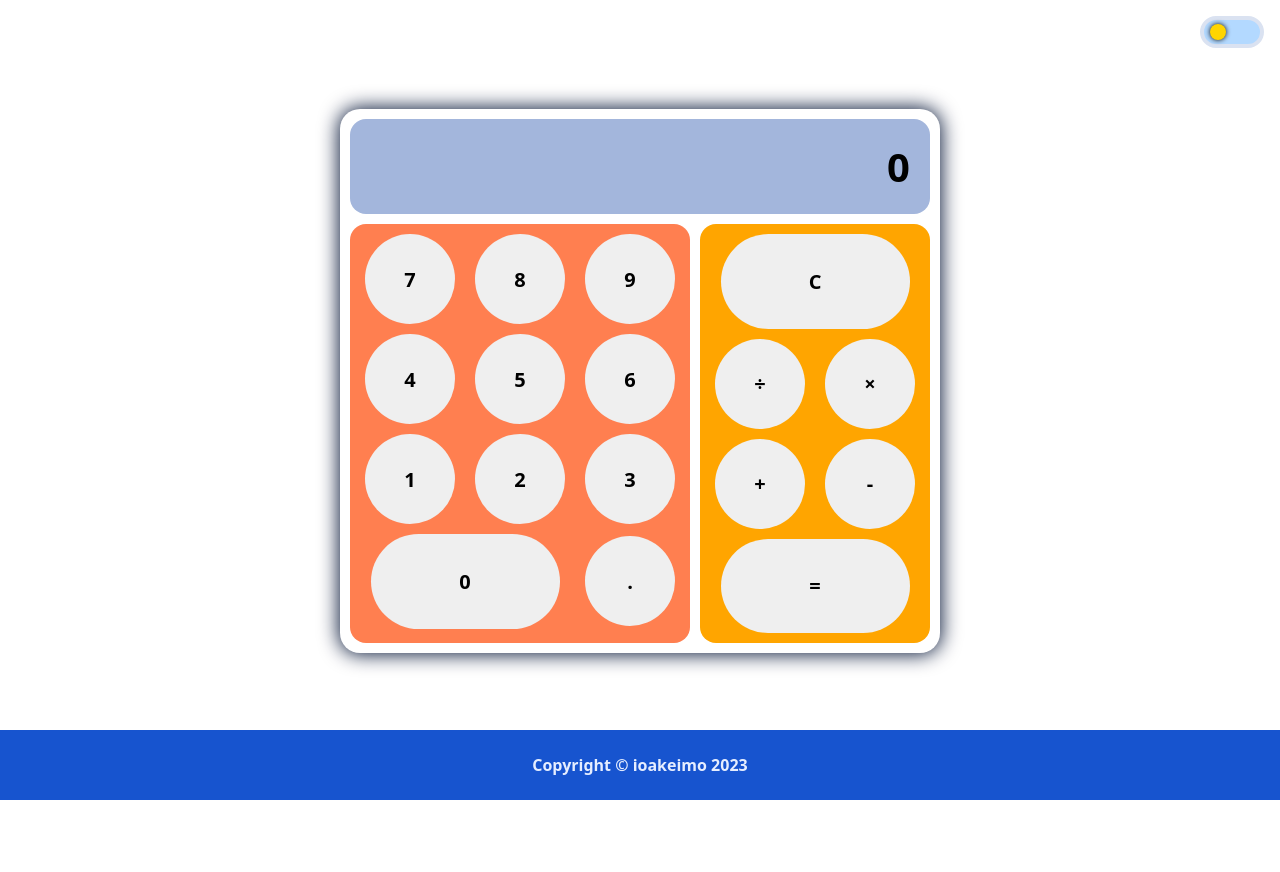
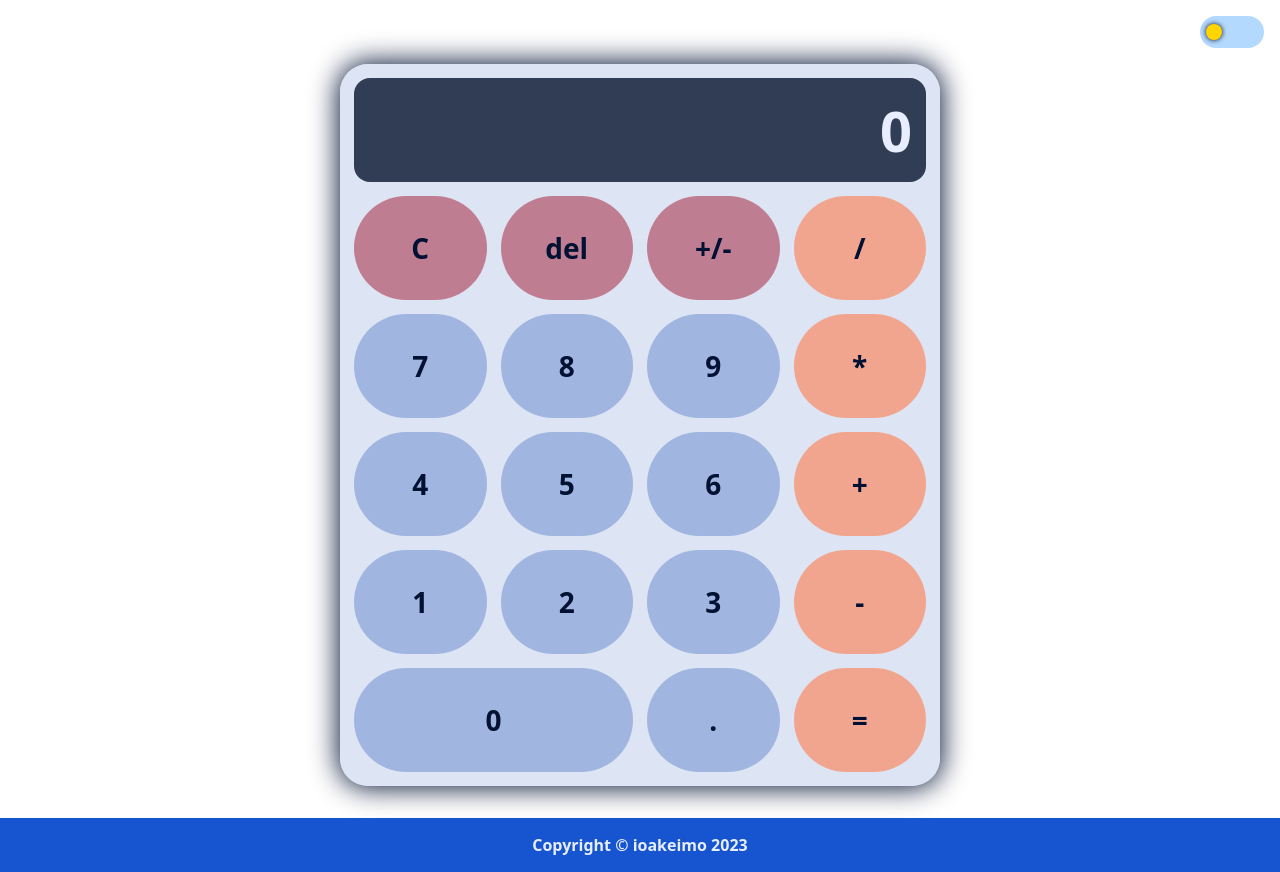
Before and after one commit to ioakeimoTOP/Calculator, a website: page index.html in a window 1280 px wide. Before the commit the page ends 800 px from the top, so only its background shows below. Drawn offline with Linux system fonts and the light colour scheme.

Commit message:
Polish css, add mutate buttons

```diff
--- a/index.html
+++ b/index.html
@@ -19,6 +19,11 @@
     <main>
       <section class="calculator">
         <div class="calculator__screen">0</div>
+        <div class="calculator__mutators">
+          <button class="calculator__item">C</button>
+          <button class="calculator__item">del</button>
+          <button class="calculator__item">+/-</button>
+        </div>
         <div class="calculator__numpad">
           <button class="calculator__item">7</button>
           <button class="calculator__item">8</button>
@@ -33,12 +38,11 @@
           <button id="dot" class="calculator__item">.</button>
         </div>
         <div class="calculator__operators">
-          <button class="calculator__item calculator__item-double">C</button>
-          <button class="calculator__item">&divide;</button>
-          <button class="calculator__item">&times;</button>
+          <button class="calculator__item">/</button>
+          <button class="calculator__item">*</button>
           <button class="calculator__item">+</button>
           <button class="calculator__item">-</button>
-          <button class="calculator__item calculator__item-double">=</button>
+          <button class="calculator__item">=</button>
         </div>
       </section>
     </main>
--- a/src/styles/base.scss
+++ b/src/styles/base.scss
@@ -45,28 +45,3 @@ footer {
   color: var(--brand-white);
   font-weight: bold;
 }
-
-.surface {
-  padding: 2em 4em;
-  background: var(--accent-1);
-  box-shadow: 0 0 0.25rem var(--accent-shadow);
-  border-radius: 1rem;
-  color: var(--text);
-
-  & > .elevation {
-    @include elevate();
-    background: var(--accent-2);
-    & > .elevation {
-      @include elevate();
-      background: var(--accent-3);
-      & > .elevation {
-        @include elevate();
-        background: var(--accent-4);
-      }
-    }
-  }
-}
-
-p {
-  padding: 0.5rem 1rem;
-}
--- a/src/styles/calculator.scss
+++ b/src/styles/calculator.scss
@@ -1,74 +1,88 @@
-@mixin subgrid {
+@mixin subgrid($rows, $columns) {
   display: grid;
+  gap: inherit;
   place-items: center;
-  gap: var(--gap);
+  grid-template: repeat($rows, 1fr) / repeat($columns, 1fr);
 }
 
 .calculator {
-  font-size: clamp(1rem, 2.5vmin, 1.5rem);
+  font-size: clamp(1rem, 5vmin, 1.75rem);
+  font-weight: bold;
+
   --gap: 0.5em;
   --border-radius: 1em;
-  font-weight: bold;
 
   width: min(600px, 80%);
   height: min-content;
   padding: var(--gap);
   border-radius: var(--border-radius);
   box-shadow: 0 0 1em 0.05em var(--text);
+  background: var(--accent-surface);
 
   display: grid;
   gap: var(--gap);
   grid-template-areas:
-    'screen screen screen screen    screen'
-    'numpad numpad numpad operators operators'
-    'numpad numpad numpad operators operators'
-    'numpad numpad numpad operators operators'
-    'numpad numpad numpad operators operators';
+    'screen screen screen screen'
+    'mut    mut    mut    operators'
+    'numpad numpad numpad operators'
+    'numpad numpad numpad operators'
+    'numpad numpad numpad operators'
+    'numpad numpad numpad operators';
+  grid-template-rows: repeat(6, minmax(10vh, 1fr));
+  grid-template-columns: repeat(4, 1fr);
 
   & > * {
-    padding: var(--gap);
     border-radius: 1rem;
   }
 
   &__screen {
     font-size: 2em;
+    color: var(--text-inverse);
+    background: var(--accent-screen);
+    padding: 0.25em;
+
     grid-area: screen;
-    background: var(--accent-1);
-
     display: flex;
     align-items: center;
     justify-content: flex-end;
   }
 
+  &__mutators {
+    --bg: var(--accent-mutator);
+    grid-area: mut;
+
+    @include subgrid(1, 3);
+  }
+
   &__numpad {
-    background: coral;
+    --bg: var(--accent-numpad);
     grid-area: numpad;
 
-    @include subgrid();
-    grid-template: repeat(4, min-content) / repeat(3, 1fr);
+    @include subgrid(4, 3);
   }
 
   &__operators {
-    background: orange;
+    --bg: var(--accent-operator);
     grid-area: operators;
 
-    @include subgrid();
-    grid-template: repeat(4, min-content) / repeat(2, 1fr);
+    @include subgrid(5, 1);
   }
 
   &__item {
-    aspect-ratio: 1/1;
-    width: 90%;
+    background: var(--bg);
+    width: 100%;
+    height: 100%;
     border-radius: 25rem;
+    color: var(--text);
 
     &-double {
-      aspect-ratio: 2/1;
       grid-column: span 2;
     }
 
     &:hover {
       transform: scale(1.1);
       filter: brightness(115%);
+      cursor: pointer;
     }
   }
 }
--- a/src/styles/theming.scss
+++ b/src/styles/theming.scss
@@ -3,6 +3,8 @@
   --brand-hue: 220;
   --brand-white: hsl(var(--brand-hue) 100% 95%);
   --brand-black: hsl(var(--brand-hue) 100% 10%);
+
+  --accent-shadow: hsla(var(--brand-hue), 100%, 20%, 0.25);
 }
 
 .light {
@@ -11,13 +13,24 @@
   --text: var(--brand-black);
   --text-inverse: var(--brand-white);
 
-  --accent-saturation: 45%;
-  --accent-1: hsl(var(--brand-hue) var(--accent-saturation) 75%);
-  --accent-2: hsl(var(--brand-hue) var(--accent-saturation) 80%);
-  --accent-3: hsl(var(--brand-hue) var(--accent-saturation) 85%);
-  --accent-4: hsl(var(--brand-hue) var(--accent-saturation) 90%);
+  --accent-saturation: 50%;
+  --alpha: 0.6;
 
-  --accent-shadow: hsla(var(--brand-hue), 100%, 20%, 0.25);
+  --accent-surface: hsla(
+    var(--brand-hue),
+    var(--accent-saturation),
+    85%,
+    var(--alpha)
+  );
+  --accent-screen: hsla(var(--brand-hue), var(--accent-saturation), 15%, 0.85);
+  --accent-numpad: hsla(
+    var(--brand-hue),
+    var(--accent-saturation),
+    65%,
+    var(--alpha)
+  );
+  --accent-mutator: hsla(348, var(--accent-saturation), 45%, var(--alpha));
+  --accent-operator: hsla(16, 100%, 65%, var(--alpha));
 }
 
 @mixin dark {
@@ -27,12 +40,23 @@
   --text-inverse: var(--brand-black);
 
   --accent-saturation: 25%;
-  --accent-1: hsl(var(--brand-hue) var(--accent-saturation) 20%);
-  --accent-2: hsl(var(--brand-hue) var(--accent-saturation) 25%);
-  --accent-3: hsl(var(--brand-hue) var(--accent-saturation) 30%);
-  --accent-4: hsl(var(--brand-hue) var(--accent-saturation) 35%);
+  --alpha: 0.4;
 
-  --accent-shadow: hsla(var(--brand-hue), 100%, 20%, 0.25);
+  --accent-surface: hsla(var(--brand-hue), var(--accent-saturation), 85%, 0.25);
+  --accent-screen: hsla(
+    var(--brand-hue),
+    var(--accent-saturation),
+    95%,
+    var(--alpha)
+  );
+  --accent-numpad: hsla(
+    var(--brand-hue),
+    var(--accent-saturation),
+    65%,
+    var(--alpha)
+  );
+  --accent-mutator: hsla(348, var(--accent-saturation), 45%, var(--alpha));
+  --accent-operator: hsla(16, 100%, 65%, var(--alpha));
 }
 
 .dark {
```
Also changed, not shown: src/styles/main.css.
